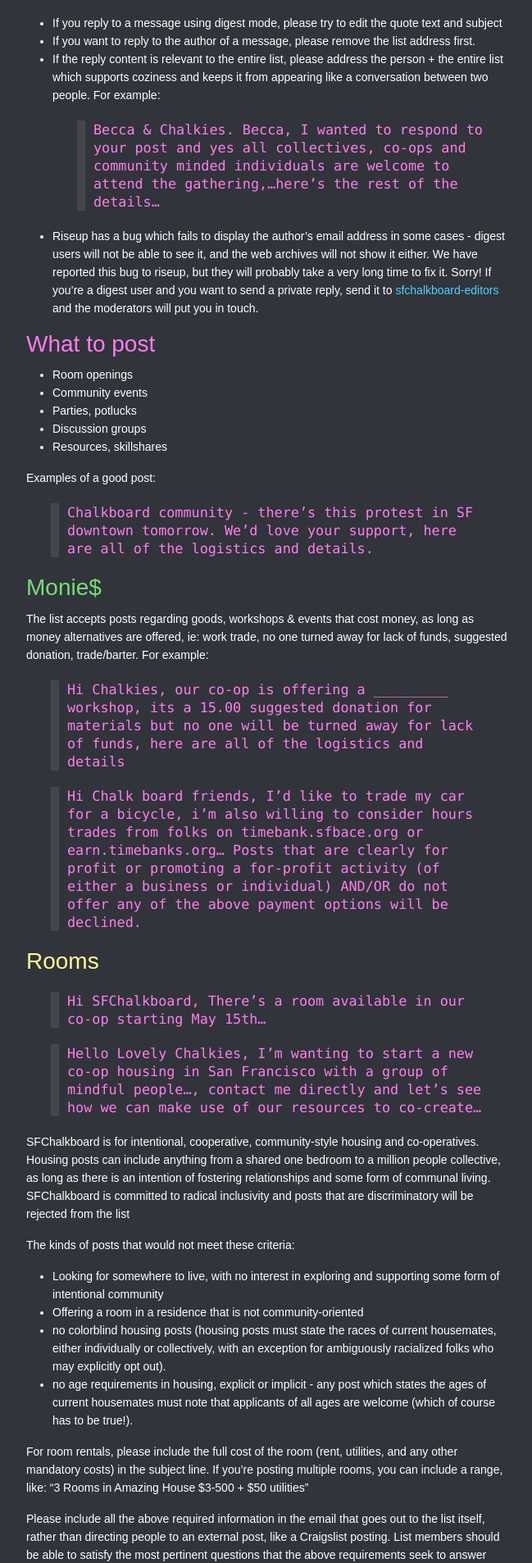
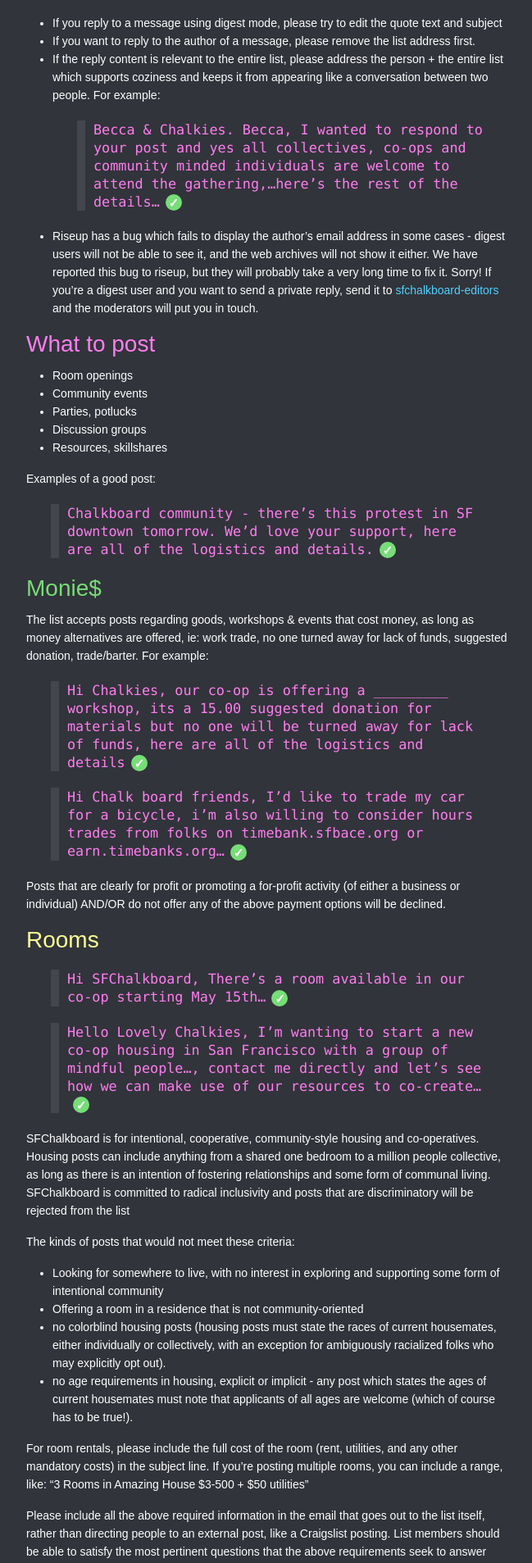
Before and after one commit to organicunity/chalkies.github.io, a Jekyll site: the page built from index.md, in a window 1280 px wide. Shown: the part 1167-3074 px from the top of the page at 82% size, without its empty margins (313-962 px from the left). Built offline with Jekyll 4.4.1, drawn with Linux system fonts in a browser that asks for light colours; some web fonts are replaced; comment, search, counter and statistics services are not loaded; a style sheet for code colours, icons or effects is not loaded; our own code applies the rules of GitHub Pages for plain Markdown files.

Commit message:
check mark for "do's"

```diff
--- a/index.md
+++ b/index.md
@@ -43,6 +43,7 @@ When replying to posts:
 * If you want to reply to the author of a message, please remove the list address first.
 * If the reply content is relevant to the entire list, please address the person + the entire list which supports coziness and keeps it from appearing like a conversation between two people. For example:
     > Becca & Chalkies. Becca, I wanted to respond to your post and yes all collectives, co-ops and community minded individuals are welcome to attend the gathering,...here’s the rest of the details...
+    {:.do}
 * Riseup has a bug which fails to display the author's email address in some cases - digest users will not be able to see it, and the web archives will not show it either. We have reported this bug to riseup, but they will probably take a very long time to fix it. Sorry! If you're a digest user and you want to send a private reply, send it to [sfchalkboard-editors](mailto:sfchalkboard-editors@lists.riseup.net) and the moderators will put you in touch.
 
 # What to post
@@ -55,21 +56,23 @@ When replying to posts:
 
 Examples of a good post:
 > Chalkboard community - there’s this protest in SF downtown tomorrow. We’d love your support, here are all of the logistics and details.
+{:.do}
 
 # Monie$
 
 The list accepts posts regarding goods, workshops & events that cost money, as long as money alternatives are offered, ie: work trade, no one turned away for lack of funds, suggested donation, trade/barter. For example:
 > Hi Chalkies, our co-op is offering a \_\_\_\_\_\_\_\_\_ workshop, its a 15.00 suggested donation for materials but no one will be turned away for lack of funds, here are all of the logistics and details
-
+{:.do}
 > Hi Chalk board friends, I’d like to trade my car for a bicycle, i’m also willing to consider hours trades from folks on timebank.sfbace.org or earn.timebanks.org…
+{:.do}
 Posts that are clearly for profit or promoting a for-profit activity (of either a business or individual) AND/OR do not offer any of the above payment options will be declined.
 
 # Rooms
 
 > Hi SFChalkboard, There's a room available in our co-op starting May 15th…
-
+{:.do}
 > Hello Lovely Chalkies, I’m wanting to start a new co-op housing in San Francisco with a group of mindful people…, contact me directly and let’s see how we can make use of our resources to co-create...
-
+{:.do}
 SFChalkboard is for intentional, cooperative, community-style housing and co-operatives. Housing posts can include anything from a shared one bedroom to a million people collective, as long as there is an intention of fostering relationships and some form of communal living. SFChalkboard is committed to radical inclusivity and posts that are discriminatory will be rejected from the list
 
 The kinds of posts that would not meet these criteria:
@@ -108,9 +111,9 @@ These would ***NOT*** be ok:
 
 These would be OK:
 > Food Not Bombs needs some canning supplies.
-
+{:.do}
 > Does anyone know of a local resource for low-cost or free canning supplies?
-
+{:.do}
 EXCEPTION: Since there are many list members with businesses, and other list members who may want to support these businesses, each business is allowed ONE commercial post, ever. It can't sound like an ad. This is an experimental policy and if the Chalk starts to sound like Indie Craigslist, it will be rethought.
 
 # How many chalkies are there?
--- a/styles.css
+++ b/styles.css
@@ -12,6 +12,8 @@
     --pastel-pink-old: #F8C8DC;
     --pastel-yellow: #fdfd96;
     --hotter-pink: #ffaff5;
+    --check-green: var(--pastel-green);
+    --check-mark: '\2713';
     --cross-red: #e91515;
     --cross-mark: '\274C';
 }
@@ -93,16 +95,16 @@ blockquote {
     font-size: larger;
     color: var(--pastel-pink);
 }
+blockquote.do p::after,
 blockquote.dont p::after {
-    content: var(--cross-mark);
     color: var(--text-white);
-    background-color: var(--cross-red);
     font-weight: 900;
     font-size: 15px;
     font-family: var(--font-decor);
     width: 20px;
     height: 20px;
     margin: auto;
+    margin-left: 7px;
     padding: 0px;
     text-align: center;
     vertical-align: middle;
@@ -110,6 +112,14 @@ blockquote.dont p::after {
     line-height: unset;
     position: relative;
     border-radius: 10px;
+}
+blockquote.do p::after {
+    content: var(--check-mark);
+    background-color: var(--check-green);
+}
+blockquote.dont p::after {
+    content: var(--cross-mark);
+    background-color: var(--cross-red);
 }
 @media print, screen and (max-width: 720px) {
     header {
```
